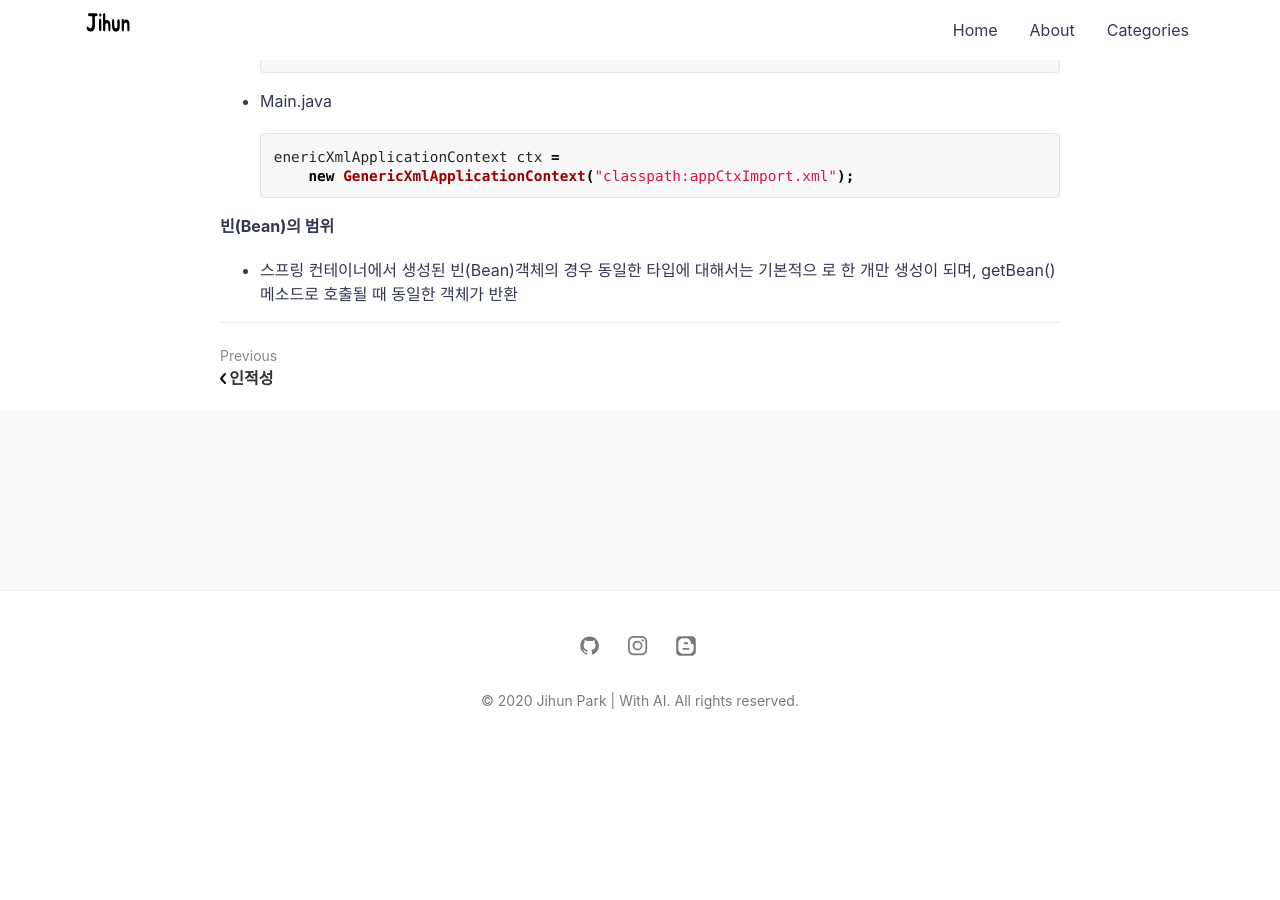
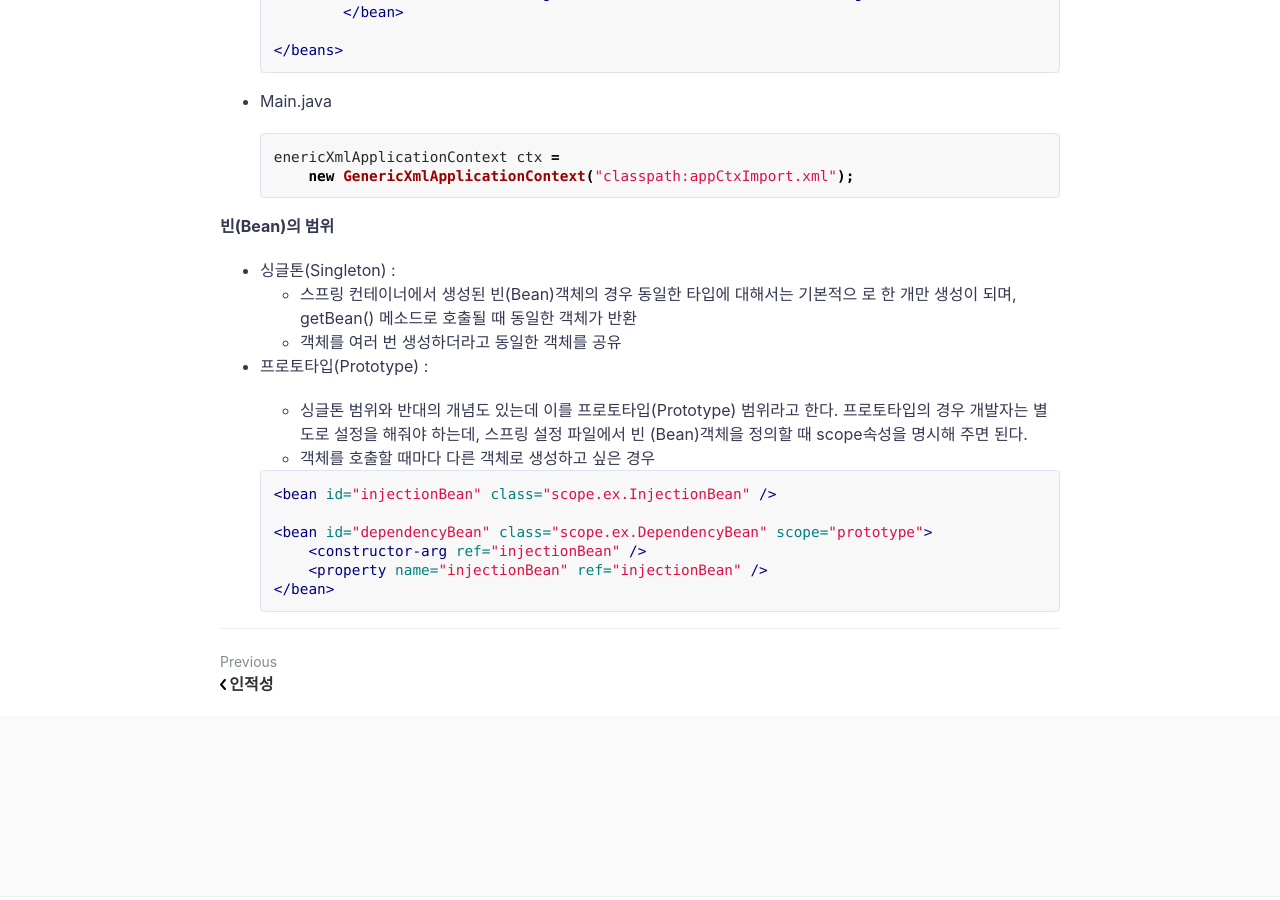
Before and after one commit to jihunparkme/jihunparkme.github.io, a Jekyll site: the page built from _posts/2020-06-24-Spring-Framework.md, in a window 1280 px wide and 900 px high, scrolled down 14822 px. Built offline with Jekyll 4.4.1, drawn with Linux system fonts in a browser that asks for light colours; comment, search, counter and statistics services are not loaded; before the commit the page ends 15578 px from its top, so only the background shows below that; some of the changed text lies outside the part shown.

Commit message:
Edit: Add contents

````diff
--- a/_posts/2020-06-24-Spring-Framework.md
+++ b/_posts/2020-06-24-Spring-Framework.md
@@ -762,4 +762,20 @@ StudentAllSelectService allSelectService =
 
 **빈(Bean)의 범위**
 
-- 스프링 컨테이너에서 생성된 빈(Bean)객체의 경우 동일한 타입에 대해서는 기본적으 로 한 개만 생성이 되며, getBean() 메소드로 호출될 때 동일한 객체가 반환
+- 싱글톤(Singleton) :
+  - 스프링 컨테이너에서 생성된 빈(Bean)객체의 경우 동일한 타입에 대해서는 기본적으 로 한 개만 생성이 되며, getBean() 메소드로 호출될 때 동일한 객체가 반환
+  - 객체를 여러 번 생성하더라고 동일한 객체를 공유
+
+- 프로토타입(Prototype) :
+
+  - 싱글톤 범위와 반대의 개념도 있는데 이를 프로토타입(Prototype) 범위라고 한다. 프로토타입의 경우 개발자는 별도로 설정을 해줘야 하는데, 스프링 설정 파일에서 빈 (Bean)객체을 정의할 때 scope속성을 명시해 주면 된다.
+  - 객체를 호출할 때마다 다른 객체로 생성하고 싶은 경우
+
+  ```xml
+  <bean id="injectionBean" class="scope.ex.InjectionBean" />
+
+  <bean id="dependencyBean" class="scope.ex.DependencyBean" scope="prototype">
+      <constructor-arg ref="injectionBean" />
+      <property name="injectionBean" ref="injectionBean" />
+  </bean>
+  ```
````
